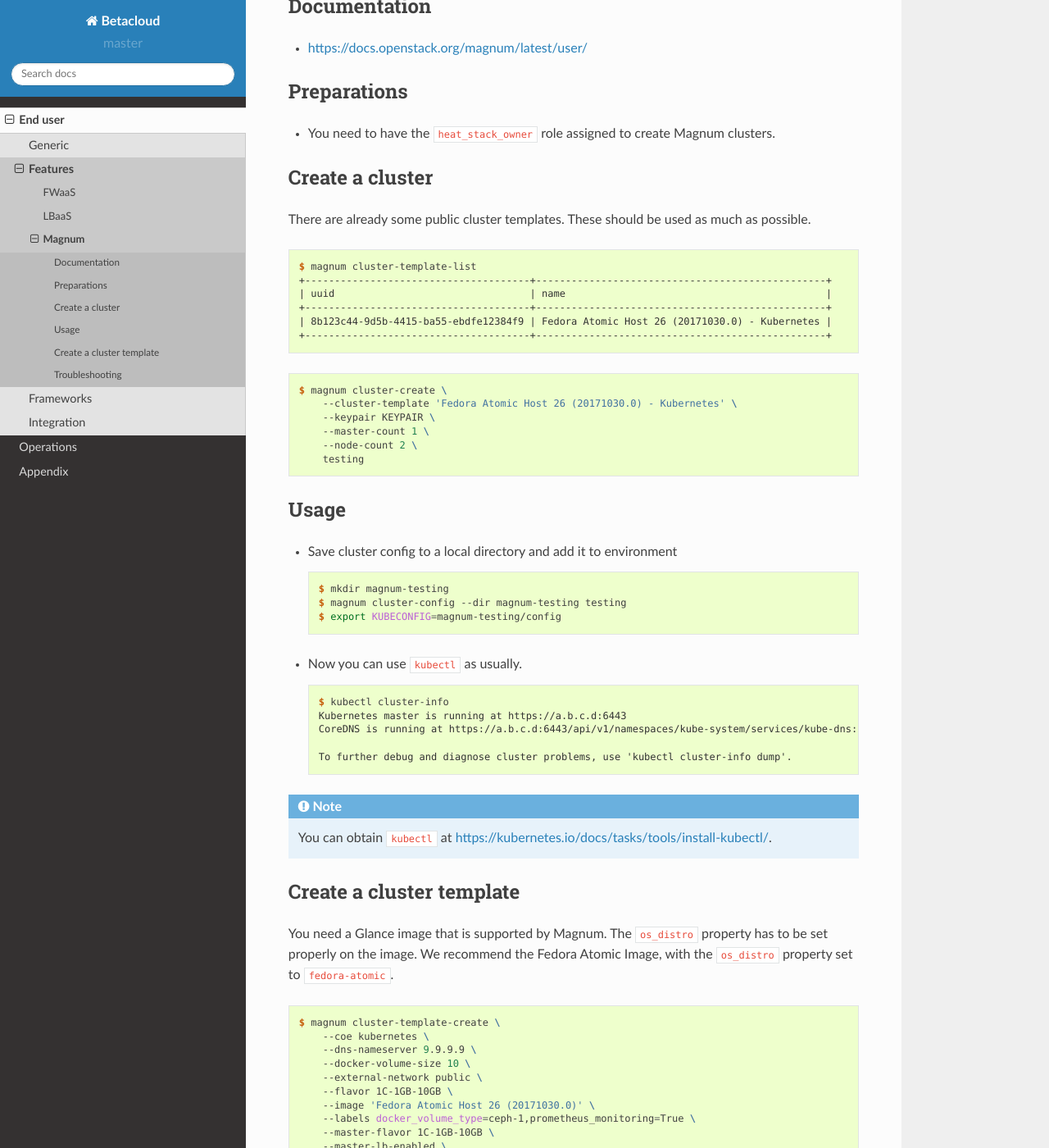
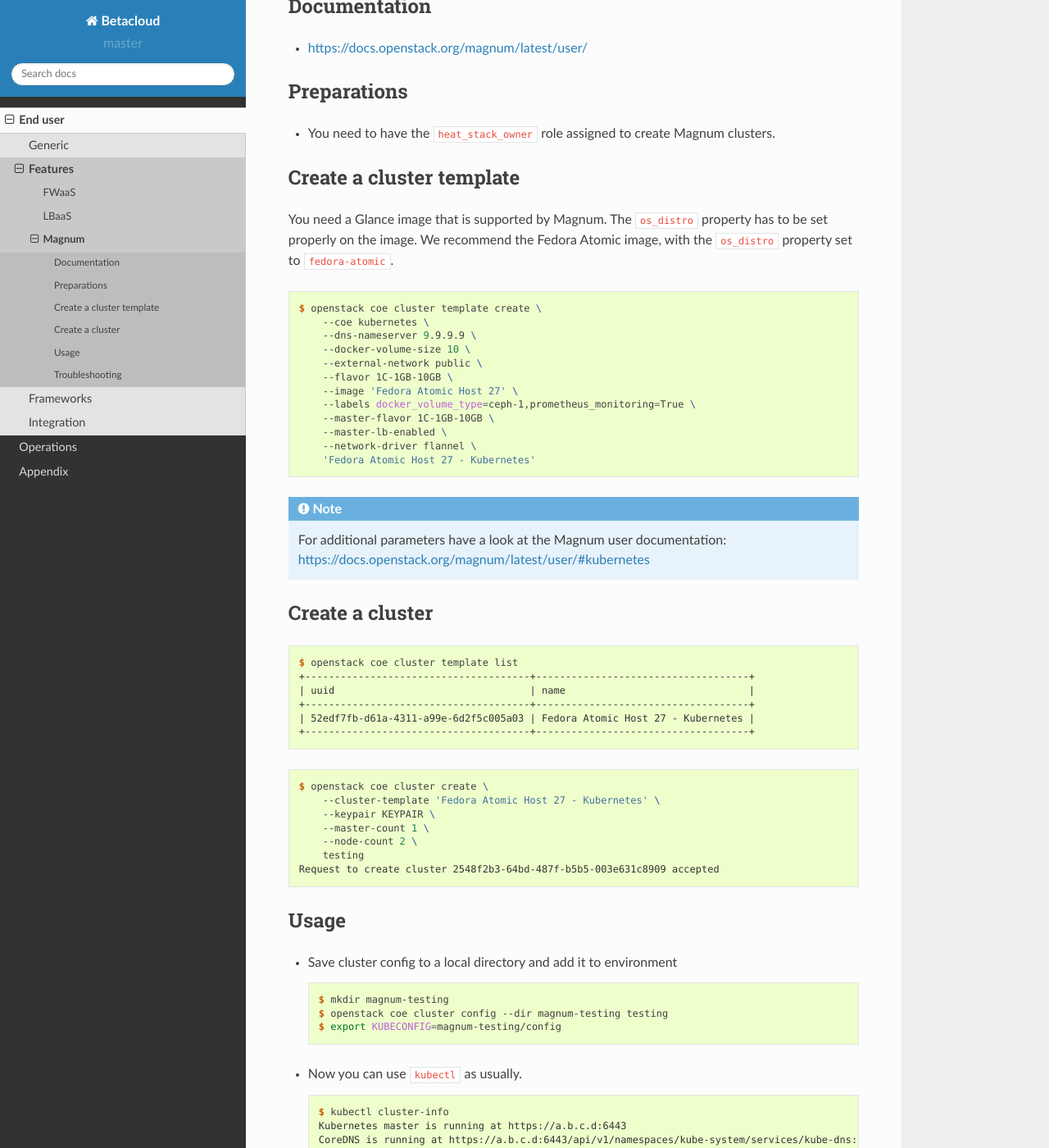
Before and after one commit to betacloud/documentation, a Sphinx documentation site: the page built from source/end-user/features/magnum.rst, in a window 1280 px wide and 1400 px high, scrolled down 265 px. Shown: the whole window at 82% size. Built offline with Sphinx 7.4.7 and the Read the Docs theme 2.0.0, drawn with Linux system fonts in a browser that asks for light colours; pages that are not in the unit, such as notebooks, are missing from menus; some of the changed text lies outside the part shown.

Commit message:
Improve magnum chapter

```diff
--- a/source/end-user/features/magnum.rst
+++ b/source/end-user/features/magnum.rst
@@ -17,28 +17,54 @@ Preparations
 * You need to have the ``heat_stack_owner`` role assigned to create Magnum
   clusters.
 
+Create a cluster template
+=========================
+
+You need a Glance image that is supported by Magnum. The ``os_distro``
+property has to be set properly on the image. We recommend the Fedora Atomic
+image, with the ``os_distro`` property set to ``fedora-atomic``.
+
+.. code-block:: console
+
+   $ openstack coe cluster template create \
+       --coe kubernetes \
+       --dns-nameserver 9.9.9.9 \
+       --docker-volume-size 10 \
+       --external-network public \
+       --flavor 1C-1GB-10GB \
+       --image 'Fedora Atomic Host 27' \
+       --labels docker_volume_type=ceph-1,prometheus_monitoring=True \
+       --master-flavor 1C-1GB-10GB \
+       --master-lb-enabled \
+       --network-driver flannel \
+       'Fedora Atomic Host 27 - Kubernetes'
+
+.. note::
+
+   For additional parameters have a look at the Magnum user documentation:
+   https://docs.openstack.org/magnum/latest/user/#kubernetes
+
 Create a cluster
 ================
 
-There are already some public cluster templates. These should be used as much as possible.
+.. code-block:: console
+
+   $ openstack coe cluster template list
+   +--------------------------------------+------------------------------------+
+   | uuid                                 | name                               |
+   +--------------------------------------+------------------------------------+
+   | 52edf7fb-d61a-4311-a99e-6d2f5c005a03 | Fedora Atomic Host 27 - Kubernetes |
+   +--------------------------------------+------------------------------------+
 
 .. code-block:: console
 
-   $ magnum cluster-template-list
-   +--------------------------------------+-------------------------------------------------+
-   | uuid                                 | name                                            |
-   +--------------------------------------+-------------------------------------------------+
-   | 8b123c44-9d5b-4415-ba55-ebdfe12384f9 | Fedora Atomic Host 26 (20171030.0) - Kubernetes |
-   +--------------------------------------+-------------------------------------------------+
-
-.. code-block:: console
-
-   $ magnum cluster-create \
-       --cluster-template 'Fedora Atomic Host 26 (20171030.0) - Kubernetes' \
+   $ openstack coe cluster create \
+       --cluster-template 'Fedora Atomic Host 27 - Kubernetes' \
        --keypair KEYPAIR \
        --master-count 1 \
        --node-count 2 \
        testing
+   Request to create cluster 2548f2b3-64bd-487f-b5b5-003e631c8909 accepted
 
 Usage
 =====
@@ -48,7 +74,7 @@ Usage
   .. code-block:: console
 
      $ mkdir magnum-testing
-     $ magnum cluster-config --dir magnum-testing testing
+     $ openstack coe cluster config --dir magnum-testing testing
      $ export KUBECONFIG=magnum-testing/config
 
 * Now you can use ``kubectl`` as usually.
@@ -65,33 +91,6 @@ Usage
 
    You can obtain ``kubectl`` at https://kubernetes.io/docs/tasks/tools/install-kubectl/.
 
-Create a cluster template
-=========================
-
-You need a Glance image that is supported by Magnum. The ``os_distro``
-property has to be set properly on the image. We recommend the Fedora Atomic
-Image, with the ``os_distro`` property set to ``fedora-atomic``.
-
-.. code-block:: console
-
-   $ magnum cluster-template-create \
-       --coe kubernetes \
-       --dns-nameserver 9.9.9.9 \
-       --docker-volume-size 10 \
-       --external-network public \
-       --flavor 1C-1GB-10GB \
-       --image 'Fedora Atomic Host 26 (20171030.0)' \
-       --labels docker_volume_type=ceph-1,prometheus_monitoring=True \
-       --master-flavor 1C-1GB-10GB \
-       --master-lb-enabled \
-       --network-driver flannel \
-       'Fedora Atomic Host 26 (20171030.0) - Kubernetes'
-
-.. note::
-
-   For additional parameters have a look at the Magnum user documentation:
-   https://docs.openstack.org/magnum/latest/user/#kubernetes
-
 Troubleshooting
 ===============
 
@@ -102,7 +101,7 @@ Troubleshooting
 
   .. code-block:: console
 
-     $ magnum cluster-list
+     $ openstack coe cluster list
      +--------------------------------------+---------+---------+------------+--------------+-----------------+
      | uuid                                 | name    | keypair | node_count | master_count | status          |
      +--------------------------------------+---------+---------+------------+--------------+-----------------+
@@ -111,13 +110,13 @@ Troubleshooting
 
   .. code-block:: console
 
-     $ magnum cluster-show <cluster>
+     $ openstack coe cluster -show <cluster>
 
 * Investigate the Heat stack of your cluster
 
   .. code-block:: console
 
-     $ magnum cluster-list --fields stack_id
+     $ openstack coe cluster show testing -c stack_id
      $ openstack stack show <stack_id>
      $ openstack stack event list <stack_id>
 
```
